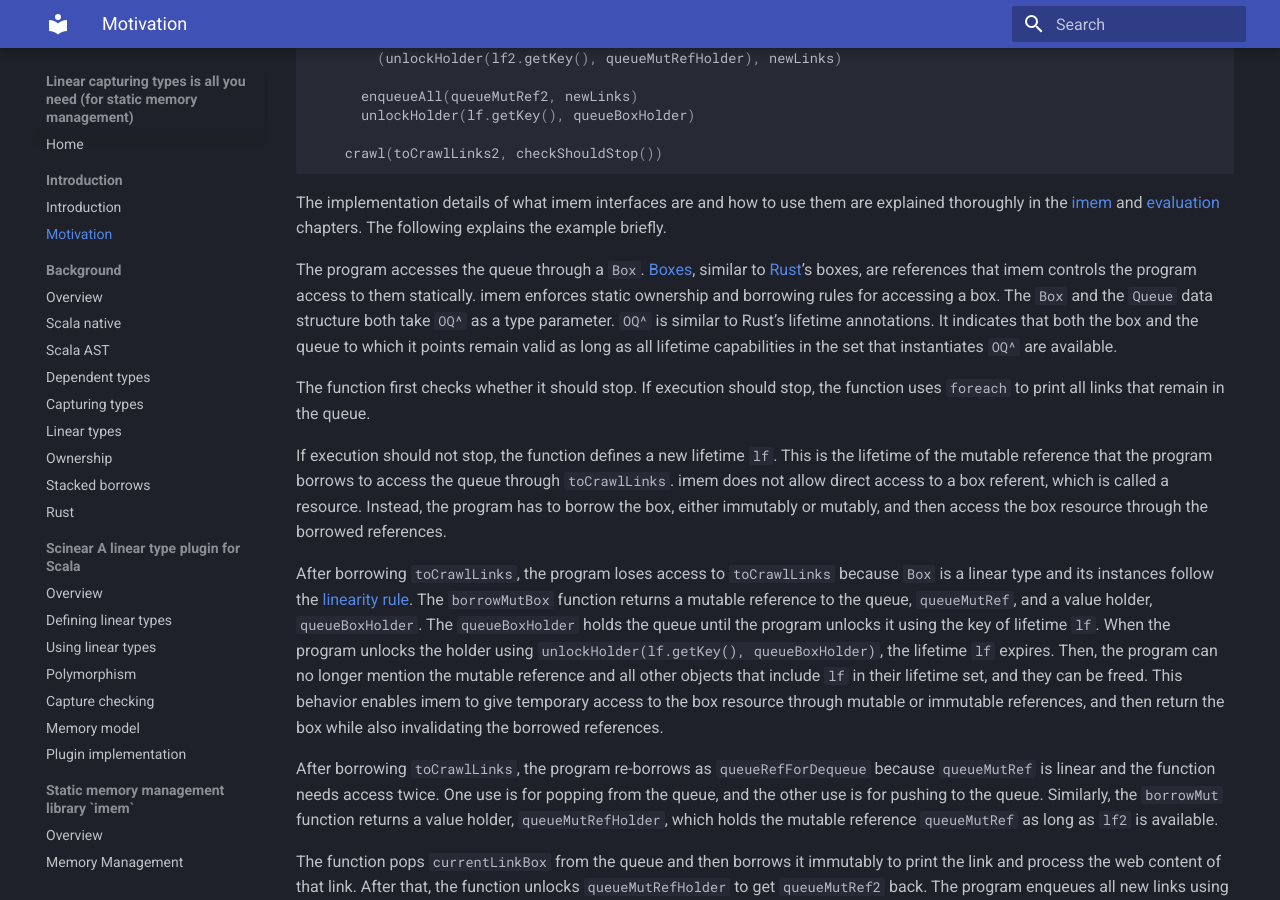
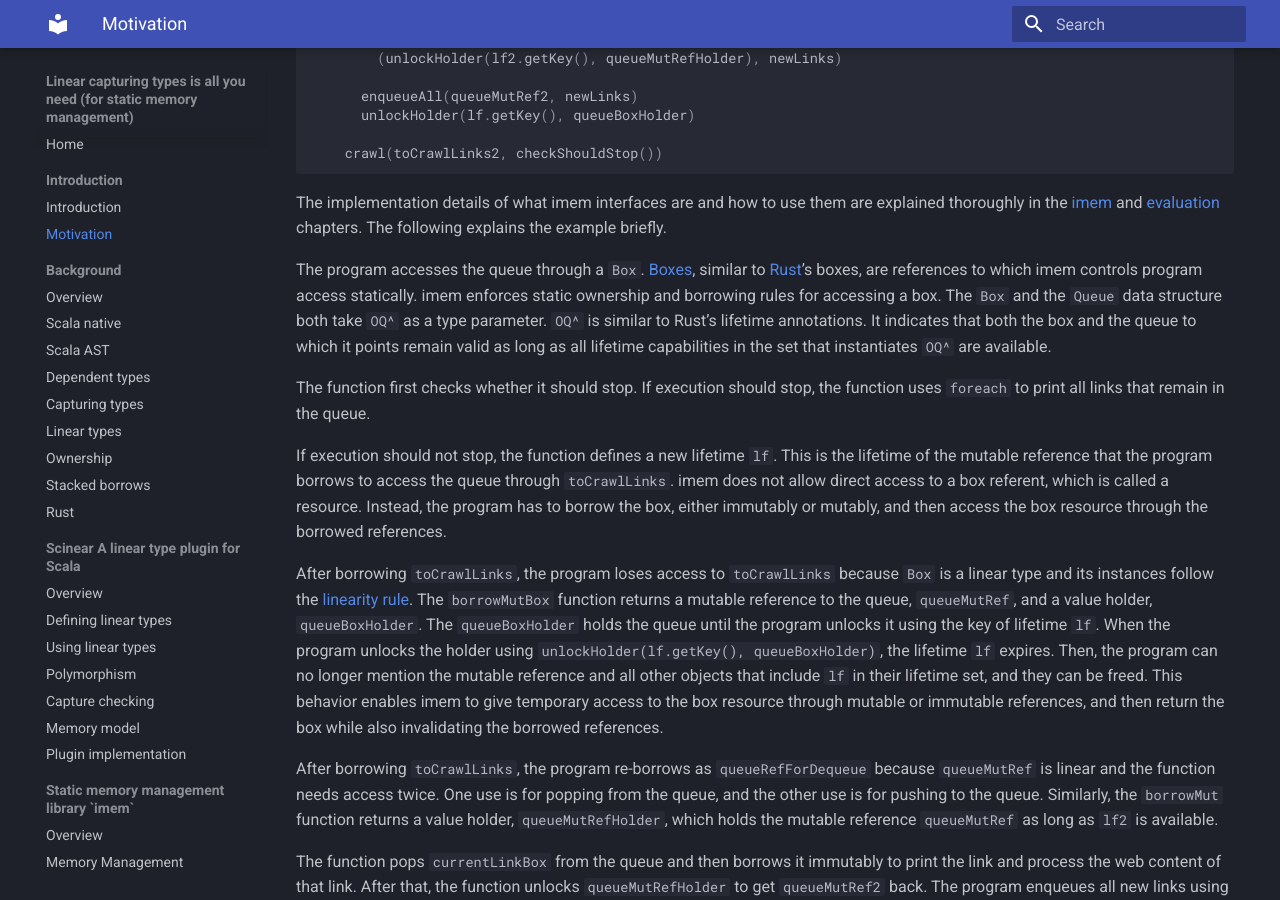
Before and after one commit to amsen20/masters-thesis, an MkDocs documentation site: the page built from docs/introduction/motivation.md, in a window 1280 px wide and 900 px high, scrolled down 1054 px. Built offline with MkDocs 1.6.1 and Material for MkDocs 9.7.7, drawn with Linux system fonts in a browser that asks for light colours.

Commit message:
Update docs/introduction/motivation.md
Co-authored-by: Ondřej Lhoták <olhotak@uwaterloo.ca>

```diff
--- a/docs/introduction/motivation.md
+++ b/docs/introduction/motivation.md
@@ -60,7 +60,7 @@ The implementation details of what imem interfaces are and how to use them are e
 The following explains the example briefly.
 
 The program accesses the queue through a `Box`.
-[Boxes](../imem/ownership.md), similar to [Rust](../background/rust.md)’s boxes, are references that imem controls the program access to them statically.
+[Boxes](../imem/ownership.md), similar to [Rust](../background/rust.md)’s boxes, are references to which imem controls program access statically.
 imem enforces static ownership and borrowing rules for accessing a box.
 The `Box` and the `Queue` data structure both take `OQ^` as a type parameter.
 `OQ^` is similar to Rust’s lifetime annotations.
```
